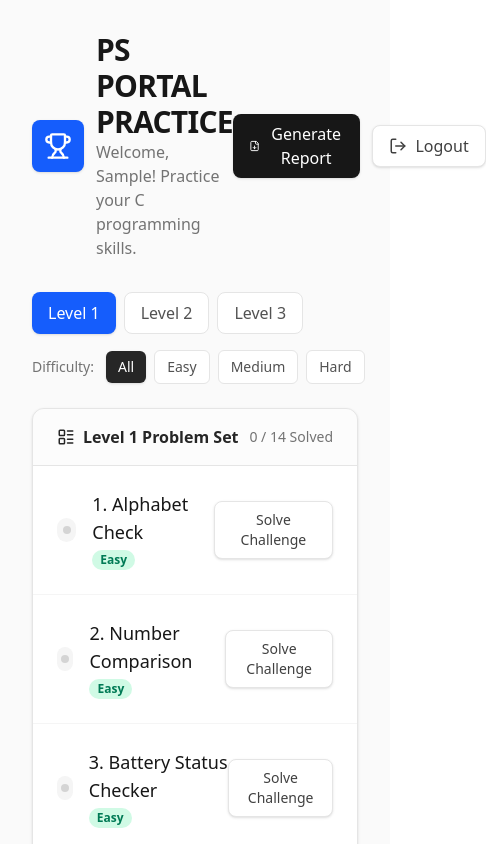
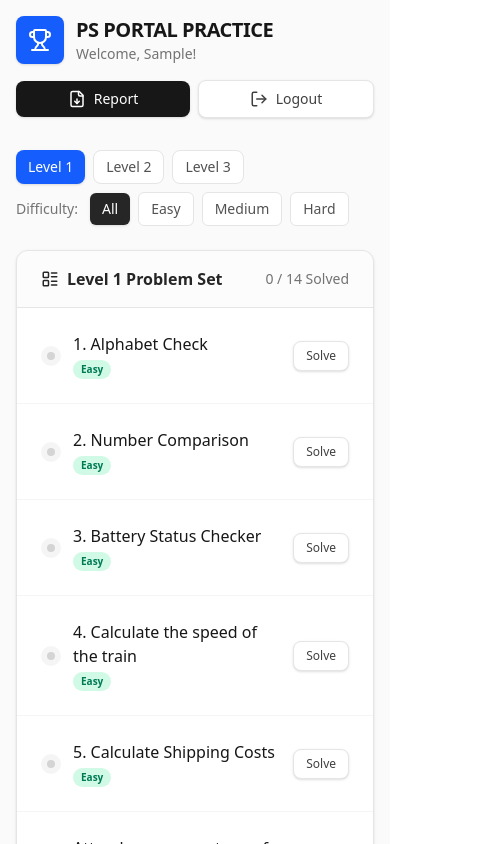
Before and after one commit to asirselvin446-commits/PS-PORTAL-PRACTICE, a React (Vite) app: page / in a window 390 px wide. Both pictures are taken after typing "Sample", "Sample123" into the empty fields and a click on the button "Start Coding". Shown: the top 844 px of the page, 486 px wide, since content can reach past the window. Built offline with nearby package versions, Linux system fonts and the light colour scheme.

Commit message:
feat: improve mobile responsiveness and error handling
Adjust layout padding and components for better mobile display. Add a ResizeObserver error suppression wrapper to prevent console noise.

```diff
--- a/src/App.tsx
+++ b/src/App.tsx
@@ -332,29 +332,30 @@ export default function App() {
 
   if (view === 'list') {
     return (
-      <div className="min-h-screen bg-neutral-50 text-neutral-900 p-8">
+      <div className="min-h-screen bg-neutral-50 text-neutral-900 p-4 sm:p-8">
         <div className="max-w-5xl mx-auto">
-          <div className="flex items-center justify-between mb-8">
+          <div className="flex flex-col md:flex-row items-start md:items-center justify-between gap-4 mb-8">
             <div className="flex items-center gap-3">
               <div className="p-3 bg-blue-600 text-white rounded-lg shadow-sm">
-                <Trophy size={28} />
+                <Trophy size={24} className="sm:w-7 sm:h-7" />
               </div>
               <div>
-                <h1 className="text-3xl font-bold tracking-tight text-neutral-900">PS PORTAL PRACTICE</h1>
-                <p className="text-neutral-500">Welcome, {userName}! Practice your C programming skills.</p>
+                <h1 className="text-xl sm:text-3xl font-bold tracking-tight text-neutral-900">PS PORTAL PRACTICE</h1>
+                <p className="text-neutral-500 text-sm sm:text-base">Welcome, {userName}!</p>
               </div>
             </div>
-            <div className="flex items-center gap-3">
+            <div className="flex items-center gap-2 sm:gap-3 w-full md:w-auto">
               <button
                 onClick={handleGenerateReport}
-                className="flex items-center gap-2 px-4 py-2 bg-neutral-900 hover:bg-neutral-800 text-white font-medium rounded-lg shadow-sm transition-colors"
+                className="flex-1 md:flex-none flex items-center justify-center gap-2 px-3 sm:px-4 py-2 bg-neutral-900 hover:bg-neutral-800 text-white text-sm sm:text-base font-medium rounded-lg shadow-sm transition-colors"
               >
                 <FileDown size={18} />
-                Generate Report
+                <span className="hidden sm:inline">Generate Report</span>
+                <span className="sm:hidden">Report</span>
               </button>
               <button
                 onClick={handleLogout}
-                className="flex items-center gap-2 px-4 py-2 bg-white hover:bg-neutral-50 text-neutral-700 border border-neutral-200 font-medium rounded-lg shadow-sm transition-colors"
+                className="flex-1 md:flex-none flex items-center justify-center gap-2 px-3 sm:px-4 py-2 bg-white hover:bg-neutral-50 text-neutral-700 border border-neutral-200 text-sm sm:text-base font-medium rounded-lg shadow-sm transition-colors"
               >
                 <LogOut size={18} />
                 Logout
@@ -362,13 +363,13 @@ export default function App() {
             </div>
           </div>
 
-          <div className="flex items-center flex-wrap gap-4 mb-6">
-            <div className="flex gap-2">
+          <div className="flex items-center flex-wrap gap-2 sm:gap-4 mb-6">
+            <div className="flex flex-wrap gap-2">
               {levels.map(level => (
                 <button
                   key={level}
                   onClick={() => setSelectedLevel(level)}
-                  className={`px-4 py-2 rounded-lg font-medium transition-colors ${
+                  className={`px-3 sm:px-4 py-1.5 sm:py-2 rounded-lg text-sm sm:text-base font-medium transition-colors ${
                     selectedLevel === level
                       ? 'bg-blue-600 text-white shadow-sm'
                       : 'bg-white text-neutral-600 border border-neutral-200 hover:bg-neutral-50'
@@ -420,34 +421,35 @@ export default function App() {
                     className="p-6 flex items-center justify-between hover:bg-neutral-50 transition-colors group cursor-pointer"
                     onClick={() => handleSolve(problem)}
                   >
-                    <div className="flex items-center gap-4">
-                      <div className={`w-6 h-6 rounded-full flex items-center justify-center ${isSolved ? 'bg-green-100 text-green-600' : isAttempted ? 'bg-amber-100 text-amber-600' : 'bg-neutral-100 text-neutral-300'}`}>
+                    <div className="flex items-center gap-3 sm:gap-4">
+                      <div className={`w-5 h-5 sm:w-6 sm:h-6 shrink-0 rounded-full flex items-center justify-center ${isSolved ? 'bg-green-100 text-green-600' : isAttempted ? 'bg-amber-100 text-amber-600' : 'bg-neutral-100 text-neutral-300'}`}>
                         {isSolved ? <CheckCircle size={16} /> : isAttempted ? <div className="w-2 h-2 rounded-full bg-amber-400" /> : <div className="w-2 h-2 rounded-full bg-neutral-300" />}
                       </div>
                       <div>
-                        <h3 className="text-lg font-medium text-neutral-900 group-hover:text-blue-600 transition-colors">
+                        <h3 className="text-base sm:text-lg font-medium text-neutral-900 group-hover:text-blue-600 transition-colors line-clamp-2">
                           {problem.title}
                         </h3>
-                        <div className="flex items-center gap-2 mt-1">
-                          <span className={`text-xs font-semibold px-2 py-0.5 rounded-full ${
+                        <div className="flex items-center flex-wrap gap-2 mt-1">
+                          <span className={`text-[10px] sm:text-xs font-semibold px-2 py-0.5 rounded-full ${
                             problem.difficulty === 'Easy' ? 'bg-emerald-100 text-emerald-700' :
                             problem.difficulty === 'Medium' ? 'bg-amber-100 text-amber-700' :
                             'bg-rose-100 text-rose-700'
                           }`}>
                             {problem.difficulty}
                           </span>
-                          {isAttempted && <span className="text-xs font-medium text-amber-600 bg-amber-50 px-2 py-0.5 rounded-full">Attempted</span>}
+                          {isAttempted && <span className="text-[10px] sm:text-xs font-medium text-amber-600 bg-amber-50 px-2 py-0.5 rounded-full">Attempted</span>}
                         </div>
                       </div>
                     </div>
                     <button
-                      className="px-4 py-2 bg-white border border-neutral-200 text-neutral-700 text-sm font-medium rounded-lg hover:bg-neutral-50 hover:border-neutral-300 transition-all shadow-sm"
+                      className="px-3 sm:px-4 py-1.5 sm:py-2 bg-white border border-neutral-200 text-neutral-700 text-xs sm:text-sm shrink-0 font-medium rounded-lg hover:bg-neutral-50 hover:border-neutral-300 transition-all shadow-sm ml-2 sm:ml-0"
                       onClick={(e) => {
                         e.stopPropagation();
                         handleSolve(problem);
                       }}
                     >
-                      {isSolved ? 'Solve Again' : isAttempted ? 'Keep Trying' : 'Solve Challenge'}
+                      <span className="hidden sm:inline">{isSolved ? 'Solve Again' : isAttempted ? 'Keep Trying' : 'Solve Challenge'}</span>
+                      <span className="sm:hidden">{isSolved ? 'Again' : 'Solve'}</span>
                     </button>
                   </div>
                 );
@@ -462,25 +464,25 @@ export default function App() {
   return (
     <div className="flex flex-col h-screen bg-[#0d0d0d] text-neutral-300 font-sans">
       {/* Header */}
-      <header className="flex items-center justify-between px-6 py-3 bg-[#1a1a1a] border-b border-gray-800 shrink-0">
-        <div className="flex items-center gap-4">
+      <header className="flex flex-col sm:flex-row items-start sm:items-center justify-between gap-3 sm:gap-0 px-4 sm:px-6 py-3 bg-[#1a1a1a] border-b border-gray-800 shrink-0">
+        <div className="flex items-center gap-3 sm:gap-4 w-full sm:w-auto overflow-hidden">
           <button
             onClick={handleBack}
-            className="p-1.5 hover:bg-gray-800 text-gray-400 hover:text-white rounded transition-colors"
+            className="p-1.5 hover:bg-gray-800 text-gray-400 hover:text-white rounded transition-colors shrink-0"
             title="Back to problems"
           >
             <ArrowLeft size={20} />
           </button>
-          <h1 className="text-lg font-semibold text-white tracking-tight">
+          <h1 className="text-base sm:text-lg font-semibold text-white tracking-tight truncate">
             {activeProblem?.title}
           </h1>
         </div>
 
-        <div className="flex items-center gap-3">
+        <div className="flex items-center gap-2 sm:gap-3 w-full sm:w-auto overflow-x-auto pb-1 sm:pb-0">
           <select
             value={compilerStandard}
             onChange={(e) => setCompilerStandard(e.target.value)}
-            className="bg-[#2d2d2d] text-white text-sm border border-gray-700 rounded px-2 py-1.5 focus:outline-none focus:border-blue-500"
+            className="bg-[#2d2d2d] text-white text-xs sm:text-sm border border-gray-700 rounded px-2 py-1.5 focus:outline-none focus:border-blue-500 shrink-0"
           >
             <option value="c89">C89</option>
             <option value="c99">C99</option>
@@ -489,28 +491,28 @@ export default function App() {
             <option value="c2x">C23</option>
           </select>
           <button
-onClick={handleRunCustom}
+            onClick={handleRunCustom}
             disabled={isRunning}
-            className="flex items-center gap-2 px-4 py-1.5 bg-gray-700 hover:bg-gray-600 disabled:opacity-50 disabled:cursor-not-allowed text-white text-sm font-medium rounded shadow-sm transition-colors"
+            className="flex items-center justify-center gap-1.5 sm:gap-2 px-3 sm:px-4 py-1.5 bg-gray-700 hover:bg-gray-600 disabled:opacity-50 disabled:cursor-not-allowed text-white text-xs sm:text-sm font-medium rounded shadow-sm transition-colors shrink-0"
           >
-            {isRunning && isCustomRun ? <div className="w-4 h-4 rounded-full border-2 border-white/30 border-t-white animate-spin" /> : <Play size={16} fill="currentColor" />}
+            {isRunning && isCustomRun ? <div className="w-3.5 h-3.5 sm:w-4 sm:h-4 rounded-full border-2 border-white/30 border-t-white animate-spin" /> : <Play size={14} className="sm:w-4 sm:h-4" fill="currentColor" />}
             {isRunning && isCustomRun ? 'Running...' : 'Run'}
           </button>
           <button
             onClick={handleSubmitCode}
             disabled={isRunning}
-            className="flex items-center gap-2 px-4 py-1.5 bg-green-600 hover:bg-green-500 disabled:opacity-50 disabled:cursor-not-allowed text-white text-sm font-medium rounded shadow-sm transition-colors"
+            className="flex items-center justify-center gap-1.5 sm:gap-2 px-3 sm:px-4 py-1.5 bg-green-600 hover:bg-green-500 disabled:opacity-50 disabled:cursor-not-allowed text-white text-xs sm:text-sm font-medium rounded shadow-sm transition-colors shrink-0"
           >
-            {isRunning && !isCustomRun ? <div className="w-4 h-4 rounded-full border-2 border-white/30 border-t-white animate-spin" /> : <CheckCircle2 size={16} />}
+            {isRunning && !isCustomRun ? <div className="w-3.5 h-3.5 sm:w-4 sm:h-4 rounded-full border-2 border-white/30 border-t-white animate-spin" /> : <CheckCircle2 size={14} className="sm:w-4 sm:h-4" />}
             {isRunning && !isCustomRun ? 'Submitting...' : 'Submit'}
           </button>
         </div>
       </header>
 
       {/* Main Workspace */}
-      <div className="flex-1 flex overflow-hidden">
+      <div className="flex-1 flex flex-col md:flex-row overflow-hidden">
         {/* Left Panel: Description */}
-        <div className="w-1/3 min-w-[300px] flex flex-col bg-[#1a1a1a] border-r border-gray-800 overflow-hidden">
+        <div className="w-full md:w-1/3 md:min-w-[300px] h-1/3 md:h-auto flex flex-col bg-[#1a1a1a] border-b md:border-b-0 md:border-r border-gray-800 overflow-hidden shrink-0">
           <div className="px-4 py-2 bg-[#2d2d2d] border-b border-gray-800 text-gray-300 text-xs font-semibold uppercase tracking-wider shrink-0">
             Description
           </div>
--- a/src/main.tsx
+++ b/src/main.tsx
@@ -8,6 +8,24 @@ window.addEventListener('unhandledrejection', (event) => {
   }
 });
 
+// Suppress ResizeObserver errors
+const _ResizeObserver = window.ResizeObserver;
+window.ResizeObserver = class ResizeObserver extends _ResizeObserver {
+  constructor(callback) {
+    super((entries, observer) => {
+      window.requestAnimationFrame(() => {
+        callback(entries, observer);
+      });
+    });
+  }
+};
+
+window.addEventListener('error', (e) => {
+  if (e.message.includes('ResizeObserver loop')) {
+    e.stopImmediatePropagation();
+  }
+});
+
 createRoot(document.getElementById('root')!).render(
   <App />
 );
```
